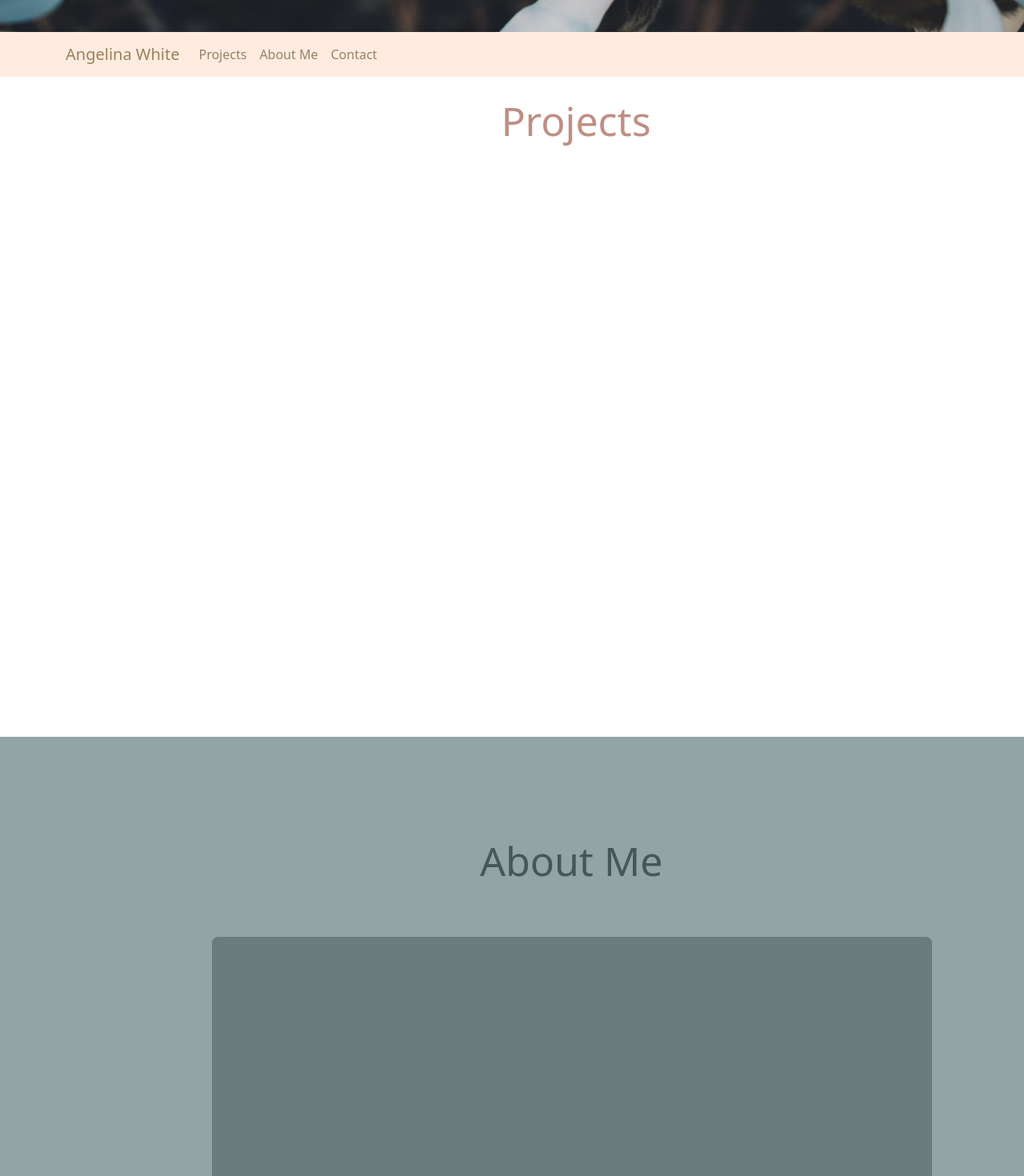
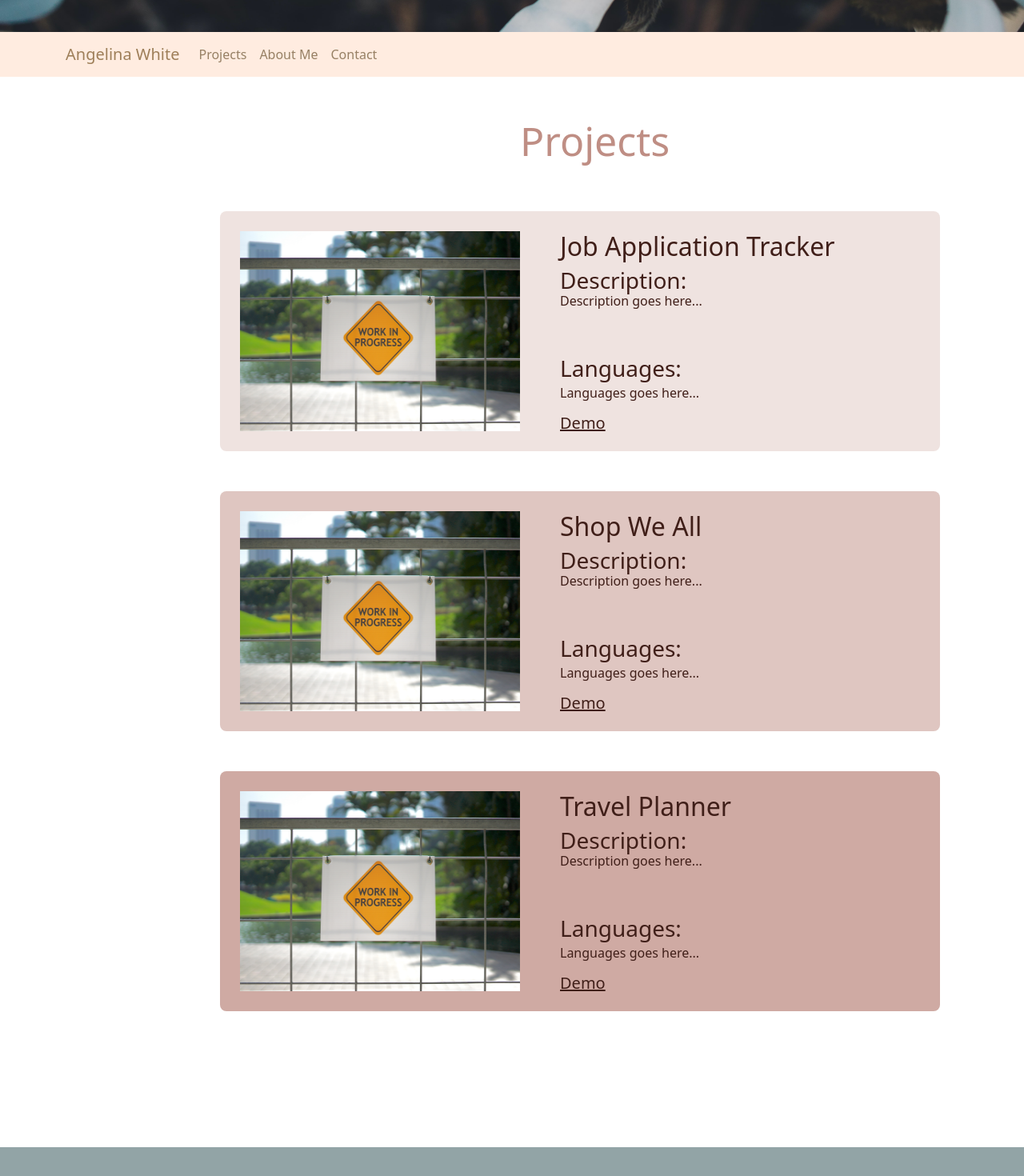
Before and after one commit to angelina-white/Personal-Website, a React (Create React App) app: page / in a window 1280 px wide. Shown: the part 760-2230 px from the top of the page at 80% size. Built offline with nearby package versions, Linux system fonts and the light colour scheme.

Commit message:
style projcts page

```diff
--- a/src/App.css
+++ b/src/App.css
@@ -70,9 +70,99 @@
 
 /* projects */
 #projectsContainer {
-    height: 100vh;
+    height: 161vh;
     width: 1440px;
-    text-align: center;
+}
+#projectTitle {
+    margin-top: 50px;
+    margin-left: 650px;
+}
+
+#projects {
+    margin-left: 275px;
+    position: absolute;
+}
+
+#proj1Back {
+    height: 300px;
+    width: 900px;
+    background-color: #BF8E84;
+    margin-top: 50px;
+    border-radius: 8px;
+    opacity: .25;
+}
+
+#proj2Back {
+    height: 300px;
+    width: 900px;
+    background-color: #BF8E84;
+    margin-top: 50px;
+    border-radius: 8px;
+    opacity: .50;
+}
+
+#proj3Back {
+    height: 300px;
+    width: 900px;
+    background-color: #BF8E84;
+    margin-top: 50px;
+    border-radius: 8px;
+    opacity: .75;
+}
+
+.constructionPhoto {
+    height: 250px;
+    width: 350px;
+    position: absolute;
+    margin-top: -275px;
+    margin-left: 25px;
+}
+
+.projHeader {
+    position: absolute;
+    margin-top: -275px;
+    margin-left: 425px;
+    color: #401F19;
+}
+
+.projDes {
+    position: absolute;
+    margin-top: -230px;
+    margin-left: 425px;
+    color: #401F19;
+}
+
+.projDescription {
+    position: absolute;
+    margin-top: -200px;
+    margin-left: 425px;
+    color: #401F19;
+}
+
+.projLang {
+    position: absolute;
+    margin-top: -120px;
+    margin-left: 425px;
+    color: #401F19;
+}
+
+.projLanguages {
+    position: absolute;
+    margin-top: -85px;
+    margin-left: 425px;
+    color: #401F19;
+}
+
+.projLinks {
+    position: absolute;
+    margin-top: -50px;
+    margin-left: 425px;
+    color: #401F19;
+    font-size: 20px;
+}
+
+.projLinks:hover {
+    color: #386D73;
 }
 
 /* about me */
@@ -105,6 +195,13 @@
     margin-left: 265px;
     border-radius: 8px;
     opacity: .5;
+}
+
+#aboutDesc {
+    position: absolute;
+    margin-left: 300px;
+    margin-top: 275px;
+    color: #223025;
 }
 
 /* contact */
--- a/src/Components/AboutMe.js
+++ b/src/Components/AboutMe.js
@@ -5,6 +5,7 @@ function AboutMe()
             <div id="aboutBackground"></div>
             <div id="aboutInfoBack"></div>
             <h1 className="header" id="aboutTitle">About Me</h1>
+            <h3 id="aboutDesc">About me information goes here...</h3>
         </div>
     )
 }
--- a/src/Components/Projects.js
+++ b/src/Components/Projects.js
@@ -1,12 +1,38 @@
-import Container from 'react-bootstrap/Container';
-import Nav from 'react-bootstrap/Nav';
-import Navbar from 'react-bootstrap/Navbar';
+import construction from '../construction.jpg';
 
 function Projects()
 {
     return (
         <div id="projectsContainer">
-            <h1 className="header">Projects</h1>
+            <h1 className="header" id="projectTitle">Projects</h1>
+            <div id="projects">
+                <div id="proj1Back"></div>
+                <img src={ construction } className="constructionPhoto" />
+                <h2 className="projHeader">Job Application Tracker</h2>
+                <h3 className="projDes">Description:</h3>
+                <p className="projDescription">Description goes here...</p>
+                <h3 className="projLang">Languages:</h3>
+                <p className="projLanguages">Languages goes here...</p>
+                <a href="" className="projLinks">Demo</a>
+
+                <div id="proj2Back"></div>
+                <img src={ construction } className="constructionPhoto" />
+                <h2 className="projHeader">Shop We All</h2>
+                <h3 className="projDes">Description:</h3>
+                <p className="projDescription">Description goes here...</p>
+                <h3 className="projLang">Languages:</h3>
+                <p className="projLanguages">Languages goes here...</p>
+                <a href="" className="projLinks">Demo</a>
+
+                <div id="proj3Back"></div>
+                <img src={ construction } className="constructionPhoto" />
+                <h2 className="projHeader">Travel Planner</h2>
+                <h3 className="projDes">Description:</h3>
+                <p className="projDescription">Description goes here...</p>
+                <h3 className="projLang">Languages:</h3>
+                <p className="projLanguages">Languages goes here...</p>
+                <a href="" className="projLinks">Demo</a>
+            </div>
         </div>
     )
 }
```
Also changed, not shown: src/construction.jpg (added).
